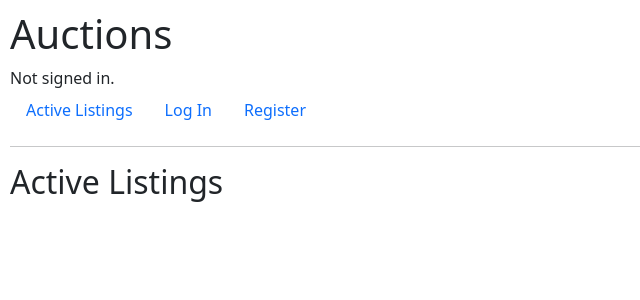
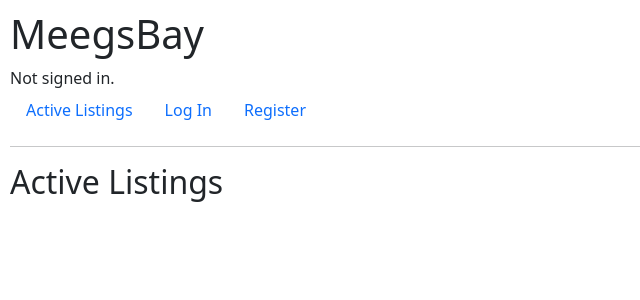
Before and after one commit to minprog-platforms/project-commerce-django-DylanMeegs, a Django app: page / in a window 1280 px wide. Shown: the top 300 px of the page, without its empty margins (0-640 px from the left). Run offline with Django 3.2, Linux system fonts and the light colour scheme; data that the repository does not hold is empty.

Commit message:
Update layout.html
Name change I forgot to make pt.2 (yes really this quick again)

```diff
--- a/auctions/templates/auctions/layout.html
+++ b/auctions/templates/auctions/layout.html
@@ -8,7 +8,7 @@
         <link href="{% static 'auctions/styles.css' %}" rel="stylesheet">
     </head>
     <body>
-        <h1>Auctions</h1>
+        <h1>MeegsBay</h1>
         <div>
             {% if user.is_authenticated %}
                 Signed in as <strong>{{ user.username }}</strong>.
```
